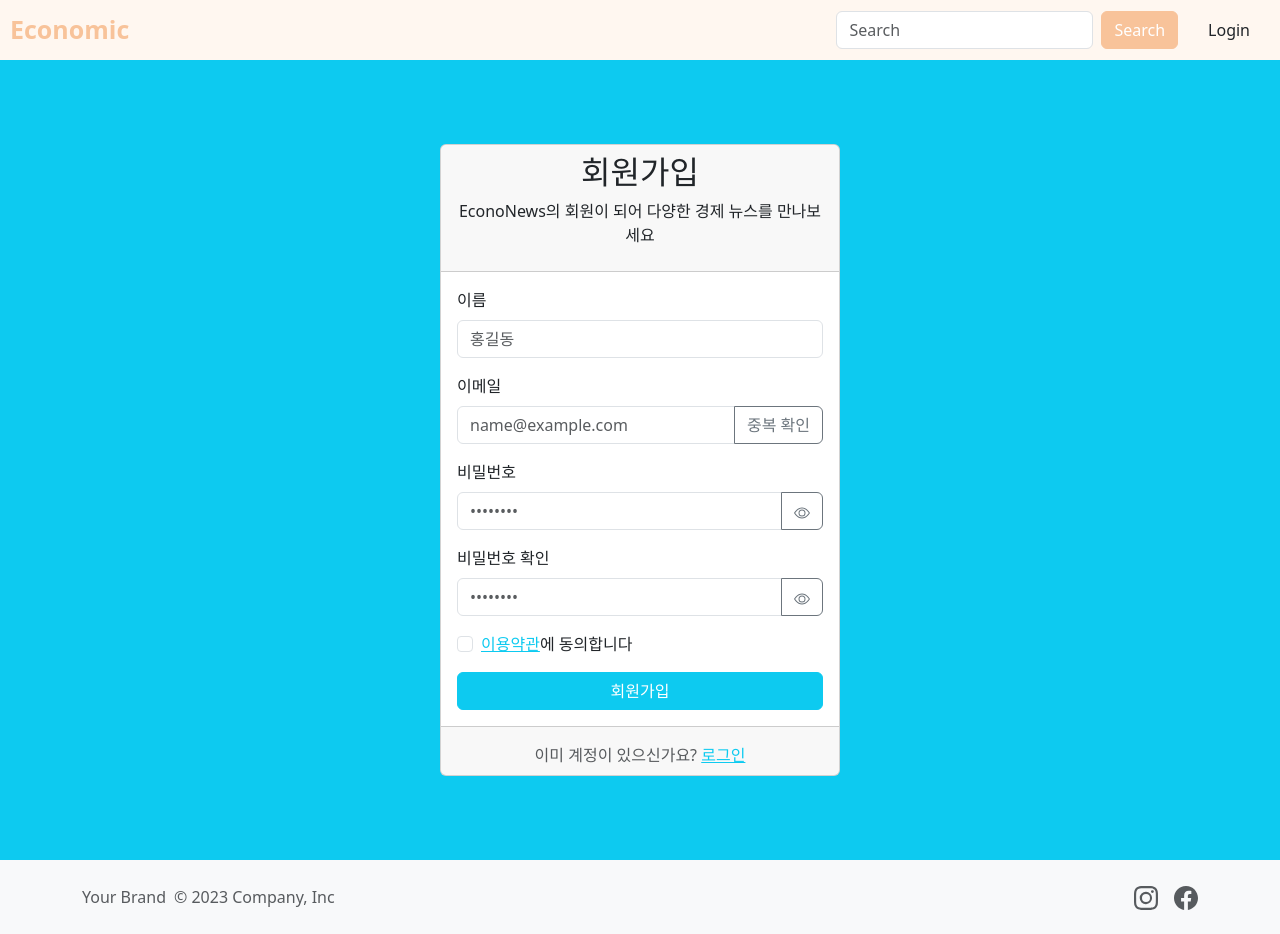
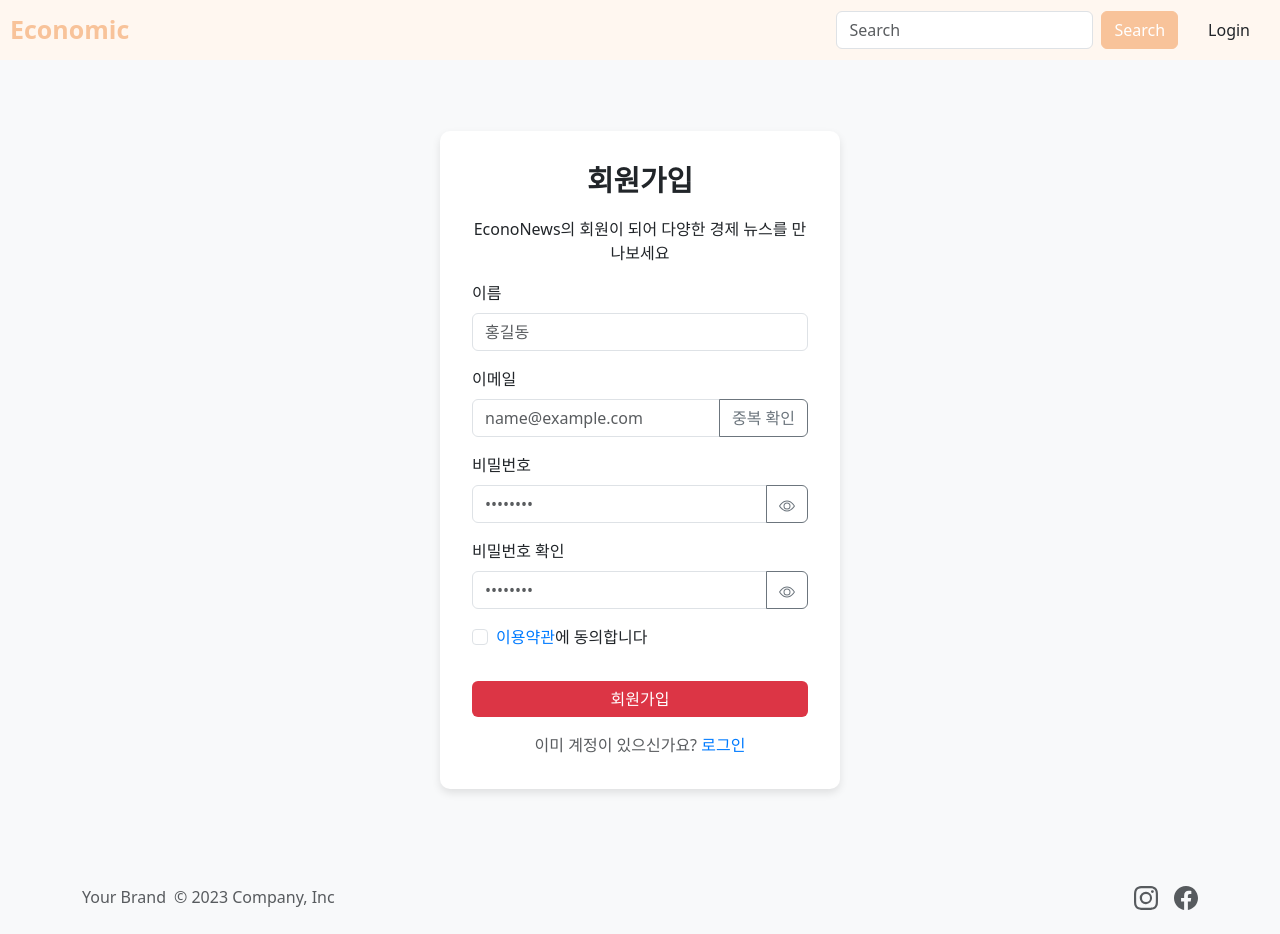
Before and after one commit to qpwisu/pda-mini-project, a React (Vite) app: page /signup in a window 1280 px wide. Built offline with nearby package versions, Linux system fonts and the light colour scheme.

Commit message:
'uimodi'

```diff
--- a/src/routes/loginPage/login.jsx
+++ b/src/routes/loginPage/login.jsx
@@ -48,12 +48,46 @@ export default function Login() {
       });
   };
 
+  const styles = {
+    container: {
+      display: 'flex',
+      justifyContent: 'center',
+      alignItems: 'center',
+      height: '100vh',
+      backgroundColor: '#F8F9FA',
+    },
+    loginBox: {
+      backgroundColor: '#FFFFFF',
+      padding: '2rem',
+      borderRadius: '10px',
+      boxShadow: '0 4px 8px rgba(0, 0, 0, 0.1)',
+      maxWidth: '400px',
+      width: '100%',
+    },
+    heading: {
+      fontSize: '1.8rem',
+      textAlign: 'center',
+      marginBottom: '20px',
+      fontWeight: 'bold',
+    },
+    button: {
+      width: '100%',
+      marginTop: '1rem',
+      backgroundColor: '#DC3545',
+      border: 'none',
+    },
+    linkText: {
+      color: '#007BFF',
+      cursor: 'pointer',
+      textDecoration: 'none',
+    },
+  };
   return (
-    <div className="min-vh-100 d-flex align-items-center justify-content-center bg-info">
-      <Card className="w-100" style={{ maxWidth: '400px' }}>
+    <div style={styles.container}>
+      <Card style={styles.loginBox}>
         <Card.Header className="text-center">
-          <h2 className="font-weight-bold">로그인</h2>
-          <p>EconoNews에 오신 것을 환영합니다</p>
+          <h2 style={styles.heading}>로그인</h2>
+          <p className="text-muted">EconoNews에 오신 것을 환영합니다</p>
         </Card.Header>
         <Card.Body>
           <Form onSubmit={handleSubmit}>
@@ -83,19 +117,15 @@ export default function Login() {
                 </Button>
               </InputGroup>
             </Form.Group>
-            <Button
-              variant="info"
-              type="submit"
-              className="w-100 text-white font-weight-bold"
-            >
+            <Button type="submit" style={styles.button} className="text-white">
               로그인
             </Button>
           </Form>
         </Card.Body>
         <Card.Footer className="text-center">
           <div className="text-muted mt-2">
-            계정이 없으신가요?
-            <a href="/signup" className="text-info">
+            계정이 없으신가요?{' '}
+            <a href="/signup" style={styles.linkText}>
               회원가입
             </a>
           </div>
--- a/src/routes/signupPage/signup.jsx
+++ b/src/routes/signupPage/signup.jsx
@@ -65,14 +65,48 @@ export default function Signup() {
       });
   };
 
+  const styles = {
+    container: {
+      display: 'flex',
+      justifyContent: 'center',
+      alignItems: 'center',
+      height: '100vh',
+      backgroundColor: '#F8F9FA',
+    },
+    loginBox: {
+      backgroundColor: '#FFFFFF',
+      padding: '2rem',
+      borderRadius: '10px',
+      boxShadow: '0 4px 8px rgba(0, 0, 0, 0.1)',
+      maxWidth: '400px',
+      width: '100%',
+    },
+    heading: {
+      fontSize: '1.8rem',
+      textAlign: 'center',
+      marginBottom: '20px',
+      fontWeight: 'bold',
+    },
+    button: {
+      width: '100%',
+      marginTop: '1rem',
+      backgroundColor: '#DC3545',
+      border: 'none',
+    },
+    linkText: {
+      color: '#007BFF',
+      cursor: 'pointer',
+      textDecoration: 'none',
+    },
+  };
+
   return (
-    <div className="min-vh-100 bg-info d-flex justify-content-center align-items-center px-4">
-      <Card className="w-100" style={{ maxWidth: '400px' }}>
-        <Card.Header className="text-center">
-          <h2 className="font-weight-bold">회원가입</h2>
-          <p>EconoNews의 회원이 되어 다양한 경제 뉴스를 만나보세요</p>
-        </Card.Header>
-        <Card.Body>
+    <div style={styles.container}>
+      <div style={styles.loginBox}>
+        <h2 style={styles.heading}>회원가입</h2>
+        <p className="text-center">
+          EconoNews의 회원이 되어 다양한 경제 뉴스를 만나보세요
+        </p>
         <Form onSubmit={handleSubmit}>
           <Form.Group controlId="name" className="mb-3">
             <Form.Label>이름</Form.Label>
@@ -93,8 +127,8 @@ export default function Signup() {
                 required
                 onChange={(e) => {
                   setEmail(e.target.value);
-                    setIsEmailChecked(false); // 이메일 변경 시 중복 확인 상태 초기화
-                    setEmailCheckMessage(''); // 메시지 초기화
+                  setIsEmailChecked(false);
+                  setEmailCheckMessage('');
                 }}
               />
               <Button variant="outline-secondary" onClick={handleEmailCheck}>
@@ -152,7 +186,7 @@ export default function Signup() {
               label={
                 <>
                   <span>
-                      <Link to="/terms" className="text-info">
+                    <Link to="/terms" style={styles.linkText}>
                       이용약관
                     </Link>
                     에 동의합니다
@@ -164,23 +198,23 @@ export default function Signup() {
           </Form.Group>
 
           <Button
-              variant="info"
+            style={styles.button}
             type="submit"
-              className="w-100 text-white font-weight-bold"
+            className="text-white font-weight-bold"
           >
             회원가입
           </Button>
         </Form>
-        </Card.Body>
-        <Card.Footer className="text-center">
-          <div className="text-muted mt-2">
+
+        <div className="text-center mt-3">
+          <span className="text-muted">
             이미 계정이 있으신가요?{' '}
-            <Link to="/login" className="text-info">
+            <Link to="/login" style={styles.linkText}>
               로그인
             </Link>
+          </span>
         </div>
-        </Card.Footer>
-      </Card>
+      </div>
     </div>
   );
 }
```
Lines whose indentation alone changed are shown as unchanged.
